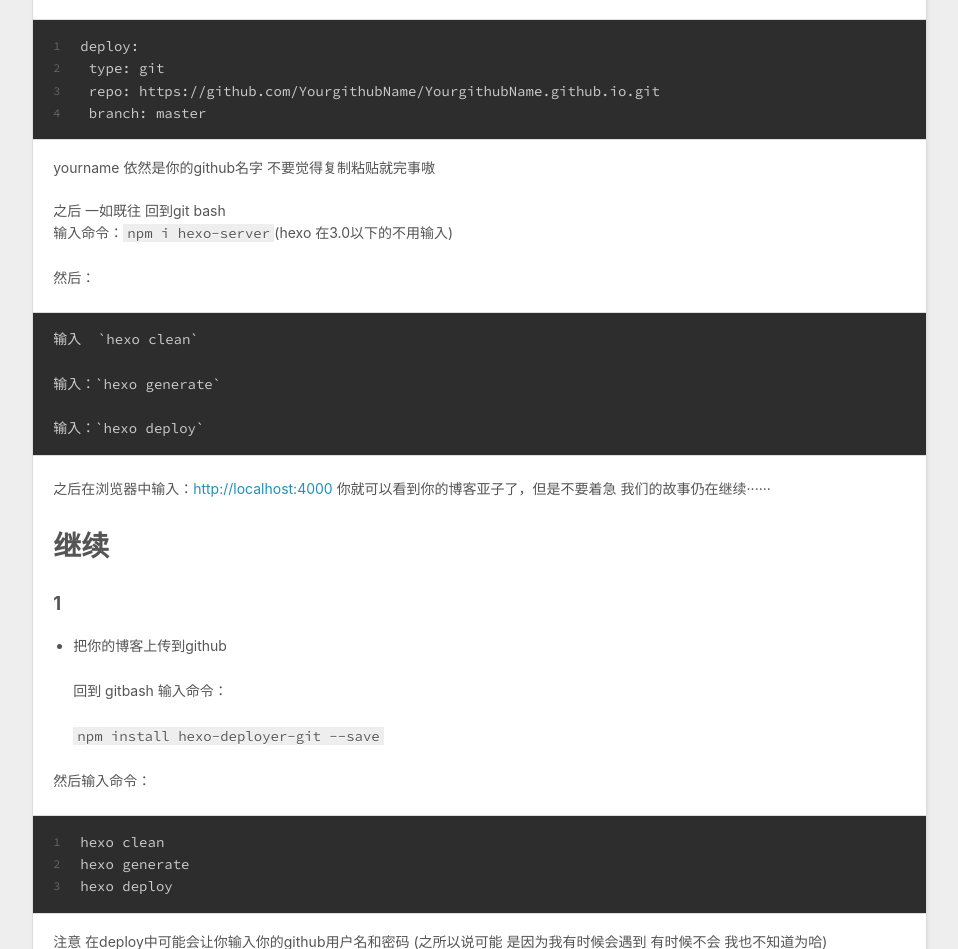
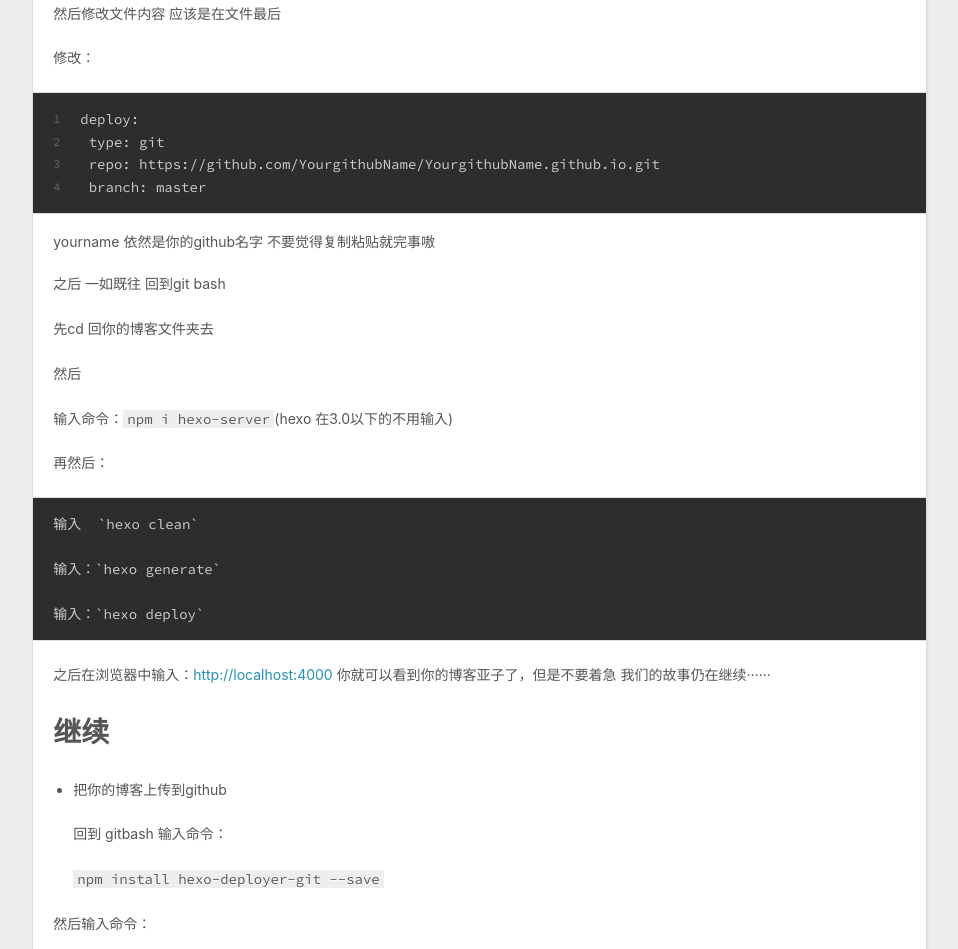
Before and after one commit to hanyi725/hanyi725.github.io, a plain HTML site: page 2020/05/04/ok/index.html in a window 1280 px wide. Shown: the part 3323-4272 px from the top of the page, without its empty margins (8-966 px from the left). Drawn offline with nearby package versions, Linux system fonts and the light colour scheme.

Commit message:
Site updated: 2020-05-04 21:36:00

```diff
--- a/2020/05/04/ok/index.html
+++ b/2020/05/04/ok/index.html
@@ -14,11 +14,13 @@
 <meta property="og:site_name" content="Hexo">
 <meta property="og:description" content="首先要完成准备工作  安装git 安装node js 注册github  git 下载地址：git 下载 安装：一路next就OK node 下载地址：node js 下载 安装：一路next 但是在Costom Setup这一步选一下 Add TO Path 这样就不用配置环境变量了 PS：装完之后不放心的话 就在cmd中输入path康康有没有这个路径 没有的话 俺没办法 自己解决叭 说明：LT">
 <meta property="og:locale" content="en_US">
+<meta property="og:image" content="http://yoursite.com/2020/05/04/ok/%5CD:%5Cgithub%5Cblog%5Cpictures%5C%E5%A4%9A%E4%BA%86%E8%BE%A3%E5%A0%86%E4%B8%9C%E8%A5%BF">
 <meta property="article:published_time" content="2020-05-04T07:53:28.000Z">
-<meta property="article:modified_time" content="2020-05-04T13:19:15.828Z">
+<meta property="article:modified_time" content="2020-05-04T13:35:49.771Z">
 <meta property="article:author" content="John Doe">
 <meta property="article:tag" content="笔记">
 <meta name="twitter:card" content="summary">
+<meta name="twitter:image" content="http://yoursite.com/2020/05/04/ok/%5CD:%5Cgithub%5Cblog%5Cpictures%5C%E5%A4%9A%E4%BA%86%E8%BE%A3%E5%A0%86%E4%B8%9C%E8%A5%BF">
 
     <link rel="alternate" href="/atom.xml" title="Hexo" type="application/atom+xml">
 
@@ -119,6 +121,7 @@
 <p>  等待安装好以后 输入 <code>hexo -v</code> 查看hexo版本</p>
 <p>  之后输入：<code>hexo init</code> 初始化 hexo </p>
 <p>  这个完成后 打开辣个你喜欢的文件夹(其实就是你的博客文件夹) 就可以看到里面多了一堆东西 就说明你成功啦</p>
+<p>  <img src="%5CD:%5Cgithub%5Cblog%5Cpictures%5C%E5%A4%9A%E4%BA%86%E8%BE%A3%E5%A0%86%E4%B8%9C%E8%A5%BF" alt="多滴"></p>
 <h3 id="third"><a href="#third" class="headerlink" title="third"></a><strong>third</strong></h3><h4 id="搭桥到github"><a href="#搭桥到github" class="headerlink" title="搭桥到github"></a>搭桥到github</h4><p>  第一步 <del>登录你的github</del><br>  创建一个 new repository (就是新储存库啦)</p>
 <p>  然后 新库的名字叫 yourname.github.io<br>  (不是输入yourname 这个地方是你的github名字嗷)</p>
 <p>  然后创建就好</p>
@@ -138,14 +141,17 @@
 <h3 id="fifth"><a href="#fifth" class="headerlink" title="fifth"></a><strong>fifth</strong></h3><p> 打开你的博客文件夹 然后用编译器打开  _config.yml 文件(我用的是vscode)</p>
 <p> 然后修改文件内容 应该是在文件最后</p>
 <p> 修改：<br> <figure class="highlight plain"><table><tr><td class="gutter"><pre><span class="line">1</span><br><span class="line">2</span><br><span class="line">3</span><br><span class="line">4</span><br></pre></td><td class="code"><pre><span class="line">deploy:</span><br><span class="line"> type: git</span><br><span class="line"> repo: https:&#x2F;&#x2F;github.com&#x2F;YourgithubName&#x2F;YourgithubName.github.io.git</span><br><span class="line"> branch: master</span><br></pre></td></tr></table></figure><br>  yourname 依然是你的github名字 不要觉得复制粘贴就完事嗷</p>
-<p>  之后 一如既往 回到git bash<br>  输入命令：<code>npm i hexo-server</code>(hexo 在3.0以下的不用输入)</p>
-<p>  然后：</p>
+<p>  之后 一如既往 回到git bash </p>
+<p>  先cd 回你的博客文件夹去</p>
+<p>  然后</p>
+<p>  输入命令：<code>npm i hexo-server</code>(hexo 在3.0以下的不用输入)</p>
+<p>  再然后：</p>
 <pre><code>输入  `hexo clean`
 
 输入：`hexo generate`
 
 输入：`hexo deploy`</code></pre><p>之后在浏览器中输入：<a href="http://localhost:4000" target="_blank" rel="noopener">http://localhost:4000</a> 你就可以看到你的博客亚子了，但是不要着急 我们的故事仍在继续······</p>
-<h1 id="继续"><a href="#继续" class="headerlink" title="继续"></a>继续</h1><h3 id="1"><a href="#1" class="headerlink" title="1"></a>1</h3><ul>
+<h1 id="继续"><a href="#继续" class="headerlink" title="继续"></a>继续</h1><ul>
 <li><p>把你的博客上传到github</p>
 <p>回到 gitbash 输入命令：</p>
 <p><code>npm install hexo-deployer-git --save</code></p>
```
Also changed, not shown: index.html (+7 -3 lines).
